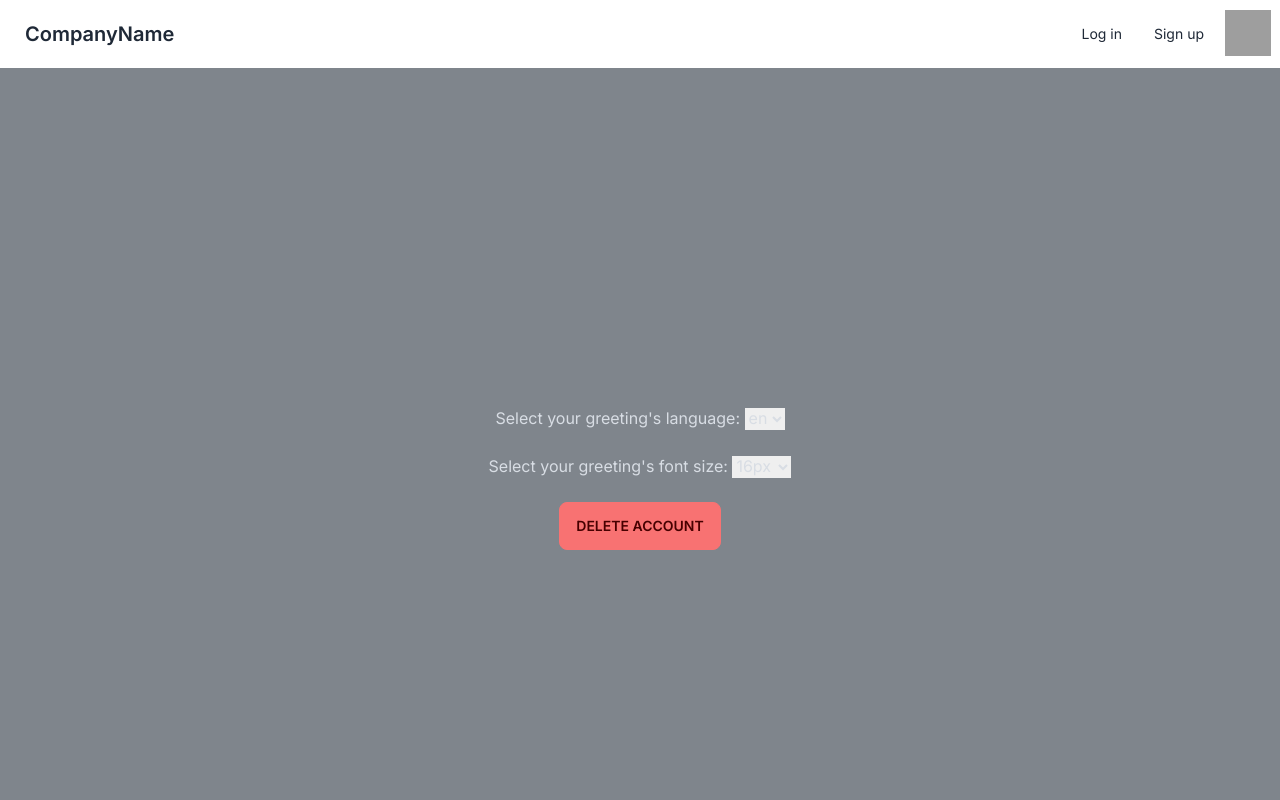
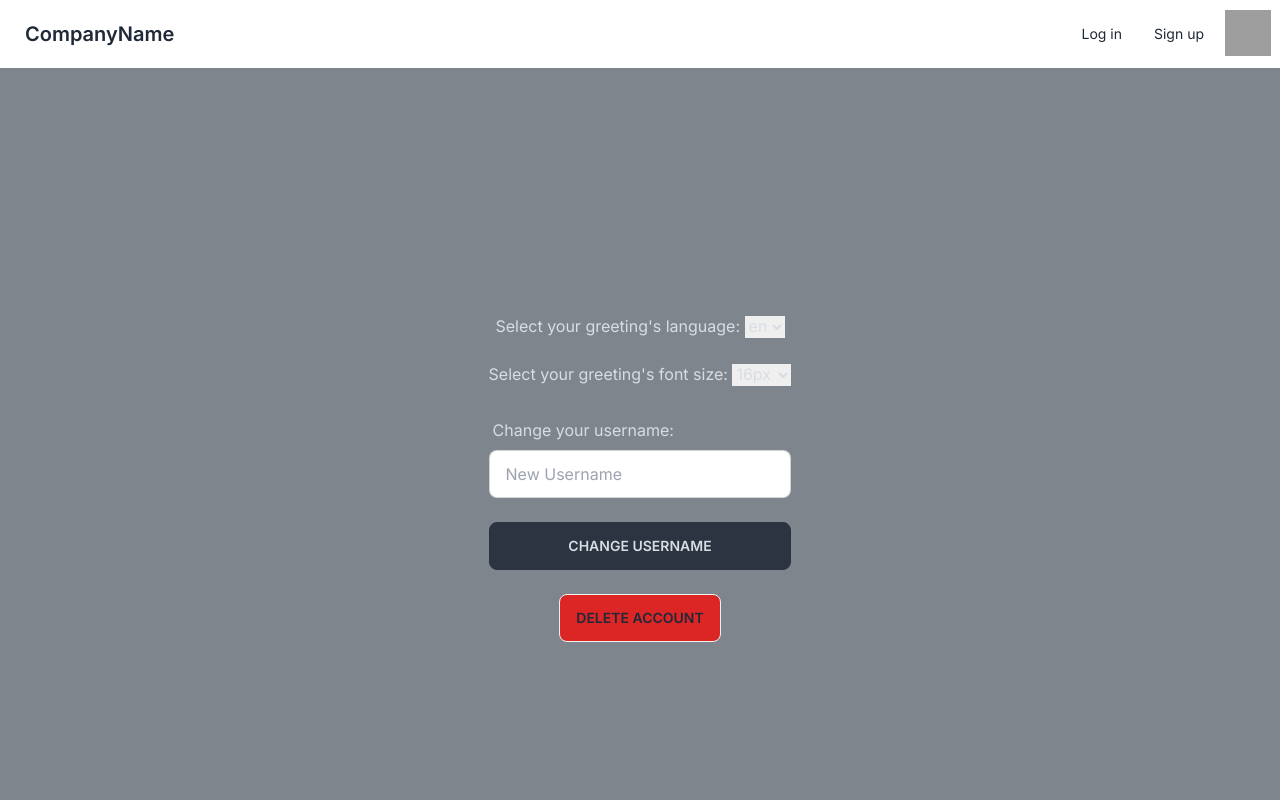
Before and after one commit to Daro007/next-login, a Next.js app: page /profile in a window 1280 px wide. Shown: the top 800 px of the page. Built offline with nearby package versions, Linux system fonts and the light colour scheme; sample sign-in values are in the browser's storage; grey boxes are pictures that could not be loaded.

Commit message:
Login, modify and delete User use cases

```diff
--- /dev/null
+++ b/src/app/components/DeleteUser.tsx
@@ -0,0 +1,47 @@
+"use client";
+import React, { useState } from "react";
+import axios from "axios";
+
+interface UsernameChangerProps {
+  username: string;
+}
+
+const UsernameChanger: React.FC<UsernameChangerProps> = ({ username }) => {
+  //   console.log("username PROP", username);
+
+  const [apiResponse, setApiResponse] = useState("");
+
+  const handleDeleteUser = async () => {
+    const headers = {
+      "Content-Type": "application/x-www-form-urlencoded",
+      "Access-Control-Allow-Origin": "*",
+    };
+
+    try {
+      const response = await axios.delete(
+        `http://127.0.0.1:8000/users/${username}/delete`,
+        {
+          headers: headers,
+        }
+      );
+      console.log(response.data);
+    } catch (error) {
+      setApiResponse("Something went wrong. Try again later");
+      console.error("Log in failed:", error);
+    }
+  };
+  return (
+    <div>
+      <button onClick={() => handleDeleteUser()} className="btn bg-red-600">
+        Delete account
+      </button>
+      {apiResponse && (
+        <p className="text-white text-sm mt-2" role="alert">
+          {apiResponse}
+        </p>
+      )}
+    </div>
+  );
+};
+
+export default UsernameChanger;
--- /dev/null
+++ b/src/app/components/UsernameChanger.tsx
@@ -0,0 +1,90 @@
+"use client";
+import React, { useState } from "react";
+import { SubmitHandler, useForm } from "react-hook-form";
+import axios from "axios";
+
+interface UsernameChangerProps {
+  username: string;
+}
+
+const UsernameChanger: React.FC<UsernameChangerProps> = ({username}) => {
+
+  interface FormData {
+    newUsername: string;
+  }
+
+  const [newUsername, setNewUsername] = useState("");
+  const [apiResponse, setApiResponse] = useState("");
+
+  const {
+    register,
+    handleSubmit,
+    watch,
+    formState: { errors },
+  } = useForm<FormData>();
+
+  const onSubmit: SubmitHandler<FormData> = async () => {
+
+    const headers = {
+      "Content-Type": "application/x-www-form-urlencoded",
+      "Access-Control-Allow-Origin": "*",
+    };
+    const body = {
+      username: username,
+      new_username: newUsername,
+    };
+
+    // console.log("body", body);
+
+    try {
+      const response = await axios.put(
+        `http://127.0.0.1:8000/users/${username}/modify-username/?new_username=${newUsername}`,
+        body,
+        {
+          headers: headers,
+        }
+      );
+      console.log(response.data);
+      localStorage.setItem("username", response?.data?.username);
+    } catch (error) {
+      setApiResponse("Incorrect email or password");
+      console.error("Log in failed:", error);
+    }
+  };
+  return (
+    <div>
+      <form onSubmit={handleSubmit(onSubmit)}>
+        <div className="form-control">
+          <label htmlFor="newUsername" className="label">
+            Change your username:
+          </label>
+          <input
+            {...register("newUsername", {
+              required: "A username is required",
+            })}
+            name="newUsername"
+            type="text"
+            autoComplete="newUsername"
+            placeholder="New Username"
+            className="input input-bordered"
+            value={newUsername}
+            onChange={(e) => setNewUsername(e.target.value)}
+          />
+          {errors.newUsername && (
+            <p className="text-white text-sm mt-2">A username is required.</p>
+          )}
+        </div>
+        <div className="form-control mt-6">
+          <button className="btn btn-neutral">Change username </button>
+        </div>
+      </form>
+      {apiResponse && (
+        <span className="text-red-500 text-sm mt-2" role="alert">
+          {apiResponse}
+        </span>
+      )}
+    </div>
+  );
+};
+
+export default UsernameChanger;
--- a/src/app/login/page.tsx
+++ b/src/app/login/page.tsx
@@ -1,6 +1,54 @@
-import Link from 'next/link'
+"use client";
+import React, { useState } from "react";
+import Link from "next/link";
+import axios from "axios";
+import { useRouter } from "next/navigation";
+import { SubmitHandler, useForm } from "react-hook-form";
 
-export default function SignUp() {
+export default function Login() {
+  const router = useRouter();
+
+  const [username, setUsername] = useState("");
+  const [password, setPassword] = useState("");
+  const [apiResponse, setApiResponse] = useState("");
+
+  interface FormData {
+    username: string;
+    password: string;
+  }
+
+  const {
+    register,
+    handleSubmit,
+    watch,
+    formState: { errors },
+  } = useForm<FormData>();
+
+  const onSubmit: SubmitHandler<FormData> = async (data) => {
+    // console.log("data", data);
+    const headers = {
+      "Content-Type": "application/x-www-form-urlencoded",
+      "Access-Control-Allow-Origin": "*",
+    };
+    const body = {
+      username: username,
+      password: password,
+    };
+
+    try {
+      const response = await axios.post("http://127.0.0.1:8000/token/", body, {
+        headers: headers,
+      });
+      // console.log(response.data);
+      localStorage.setItem("usernameLoggedIn", "true");
+      localStorage.setItem("username", response?.data?.username);
+      localStorage.setItem("access_token", response?.data?.access_token);
+      router.push("/profile");
+    } catch (error) {
+      setApiResponse("Incorrect email or password");
+      console.error("Log in failed:", error);
+    }
+  };
   return (
     <div className="hero min-h-screen bg-base-200">
       <div className="hero-content flex-col lg:flex-row-reverse">
@@ -14,30 +62,71 @@ export default function SignUp() {
         </div>
         <div className="card flex-shrink-0 w-full max-w-sm shadow-2xl bg-base-100">
           <div className="card-body">
+            <form onSubmit={handleSubmit(onSubmit)}>
               <div className="form-control">
-              <label className="label">
-                <span className="label-text">Email</span>
+                <label htmlFor="username" className="label">
+                  <span className="label-text">Username</span>
                 </label>
                 <input
+                  {...register("username", {
+                    required: "A username is required",
+                  })}
+                  name="username"
                   type="text"
-                placeholder="email"
+                  autoComplete="username"
+                  placeholder="username"
                   className="input input-bordered"
+                  value={username}
+                  onChange={(e) => setUsername(e.target.value)}
                 />
+                {errors.username && (
+                  <p className="text-red-500 text-sm mt-2">
+                    A username is required.
+                  </p>
+                )}
               </div>
               <div className="form-control">
-              <label className="label">
+                <label htmlFor="password" className="label">
                   <span className="label-text">Password</span>
                 </label>
                 <input
-                type="text"
+                  {...register("password", {
+                    required: "required",
+                    minLength: {
+                      value: 5,
+                      message: "min length is 5",
+                    },
+                  })}
+                  autoComplete="current-password"
+                  name="password"
+                  type="password"
                   placeholder="password"
                   className="input input-bordered"
+                  value={password}
+                  onChange={(e) => setPassword(e.target.value)}
                 />
-              <Link className="label-text-alt link link-hover" href="/sign-up"> Don't have an account? Create one! </Link>
+                {errors.password && (
+                  <span className="text-red-500 text-sm mt-2" role="alert">
+                    {errors.password.message}
+                  </span>
+                )}
+
+                {apiResponse && (
+                  <Link
+                    className="label-text-alt link link-hover"
+                    href="/login"
+                  >
+                    {" "}
+                    <span className="text-red-500 text-sm mt-2" role="alert">
+                      {apiResponse}
+                    </span>
+                  </Link>
+                )}
               </div>
               <div className="form-control mt-6">
                 <button className="btn btn-primary">Login</button>
               </div>
+            </form>
           </div>
         </div>
       </div>
--- a/src/app/profile/page.tsx
+++ b/src/app/profile/page.tsx
@@ -4,13 +4,14 @@ import { useRouter } from "next/navigation";
 import FontSizeChanger from "../components/FontSizeChanger";
 import WelcomeMessage from "../components/WelcomeMessage";
 import LanguageSelector from "../components/LanguageSelector";
+import UsernameChanger from "../components/UsernameChanger";
+import DeleteUser from "../components/DeleteUser";
 
 export default function Profile() {
   const router = useRouter();
+
   const [username, setUsername] = useState<string>("Username");
-
   const [fontSize, setFontSize] = useState<number>(16);
-
   const [selectedLanguage, setSelectedLanguage] = useState<string>("en");
 
   const handleFontSizeChange = (
@@ -23,21 +24,19 @@ export default function Profile() {
   };
 
   const handleLanguageChange = (language: string) => {
-    // const language = language;
     localStorage.setItem("selectedLanguage", language.toString());
-    console.log("language", language);
+    // console.log("language", language);
     setSelectedLanguage(language);
   };
 
   useEffect(() => {
-    const usernameLoggedIn = localStorage.getItem("usernameLoggedIn");
+    const token = localStorage.getItem("access_token");
     const selectedLanguageFromStorage = localStorage.getItem("selectedLanguage");
     const fontSizeFromStorage = parseInt(localStorage.getItem("fontSize")!)
     setFontSize(fontSizeFromStorage);
     setSelectedLanguage(selectedLanguageFromStorage!);
 
-    // console.log("usernameLoggedIn", usernameLoggedIn);
-    if (usernameLoggedIn === "false") {
+    if (!token) {
       router.push("/");
     }
     const username_from_storage = localStorage.getItem("username")
@@ -59,14 +58,14 @@ export default function Profile() {
            />
           <br />
           <FontSizeChanger
-            fontSizeOptions={[16, 20, 24]}
+            fontSizeOptions={[16, 20, 24, 28]}
             selectedSize={fontSize}
             onChange={handleFontSizeChange}
           />
           <br />
-          <button type="submit" className="btn btn-error">
-            Delete account{" "}
-          </button>
+          <UsernameChanger username={username} />
+          <br />
+          <DeleteUser username={username}/>
         </div>
       </div>
     </div>
--- a/src/app/settings/page.tsx
+++ /dev/null
@@ -1,42 +0,0 @@
-"use client";
-import React, { useState, useEffect } from "react";
-import { useRouter } from "next/navigation";
-
-export default function Settings() {
-  const router = useRouter();
-  const [username, setUsername] = useState<string>("Username");
-
-  useEffect(() => {
-    const usernameLoggedIn = localStorage.getItem("usernameLoggedIn");
-    console.log("usernameLoggedIn", usernameLoggedIn);
-    if (usernameLoggedIn === "false") {
-      router.push("/");
-    }
-    const username_from_storage = localStorage.getItem("username")
-      ? (localStorage.getItem("username") as string)
-      : "";
-    setUsername(username_from_storage);
-  }, []);
-
-  return (
-    <div className="hero min-h-screen">
-      <div className="hero-overlay bg-opacity-60"></div>
-      <div className="hero-content text-center text-neutral-content">
-        <div className="max-w-lg">
-          <h1 className="mb-5 text-5xl font-bold">{username}</h1>
-          <p className="mb-5">
-            TO DO: Change username
-          </p>
-          <select className="select select-info w-full max-w-xs">
-            <option disabled selected>
-              Select language
-            </option>
-            <option>English</option>
-            <option>Italian</option>
-          </select>
-          <input type='submit' className="btn btn-primary" value="Save preferences" />
-        </div>
-      </div>
-    </div>
-  );
-}
--- a/src/app/sign-up/page.tsx
+++ b/src/app/sign-up/page.tsx
@@ -30,7 +30,6 @@ export default function SignUp() {
     const headers = {
       'Content-Type': 'application/json',
       'Access-Control-Allow-Origin': '*'
-      // 'Authorization': 'JWT fefege...'
     }
     const body = {
       username: username,
@@ -41,9 +40,7 @@ export default function SignUp() {
     try {
       const response = await axios.post('http://127.0.0.1:8000/users/', body, { headers: headers })
       console.log(response.data)
-      localStorage.setItem('usernameLoggedIn', "true")
-      localStorage.setItem('username', response?.data?.username)
-      router.push("/profile")
+      router.push("/login")
     } catch (error) {
       setApiResponse("Looks like you already have an account. Go to Login")
       console.error('Signup failed:', error);
@@ -75,6 +72,7 @@ export default function SignUp() {
                     {...register("username", { required: "A username is required" })}
                     name='username'
                     type="text"
+                    autoComplete="username"
                     placeholder="username"
                     className="input input-bordered"
                     value={username}
@@ -98,6 +96,7 @@ export default function SignUp() {
                         message: "Entered value does not match email format"
                       }
                     })}
+                    autoComplete="email"
                     name='email'
                     type="text"
                     placeholder="email"
@@ -123,6 +122,7 @@ export default function SignUp() {
                         message: "min length is 5"
                       }
                     })}
+                    autoComplete="current-password"
                     name='password'
                     type="password"
                     placeholder="password"
```
Also changed, not shown: src/app/components/Navbar.tsx (+0 -9 lines). Lines whose indentation alone changed are shown as unchanged.
